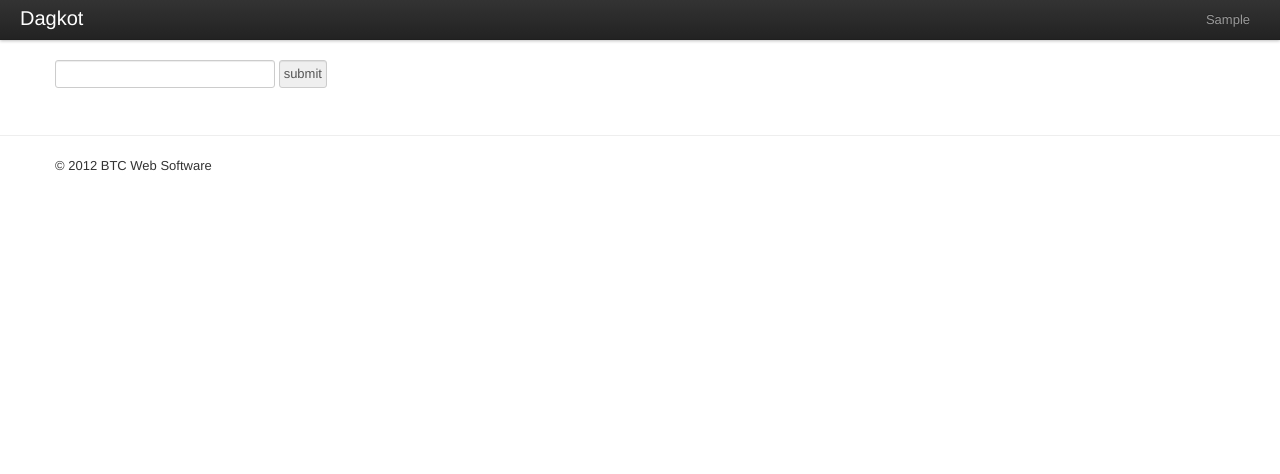
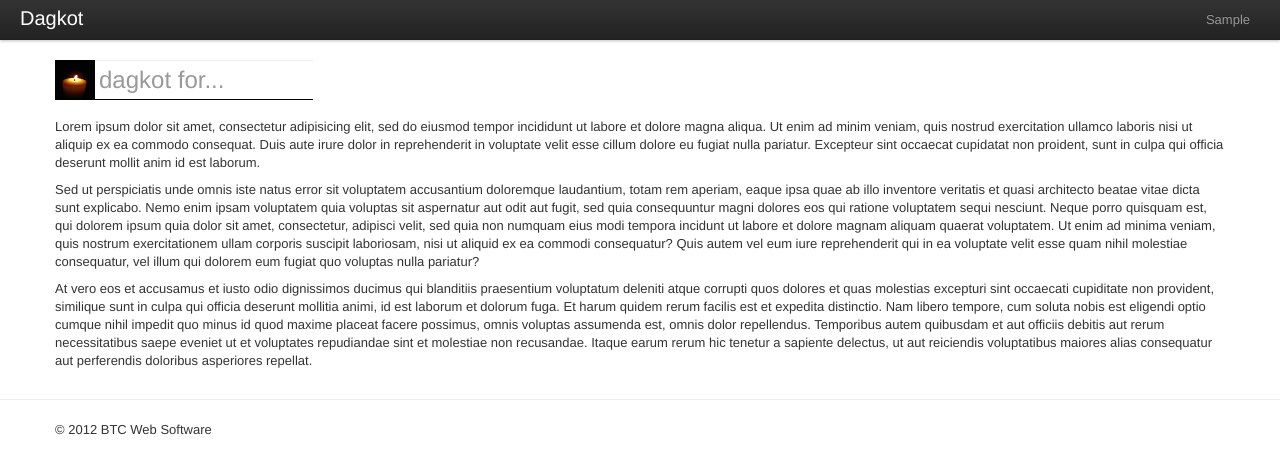
Before and after one commit to PeithVergil/dagkot, a Python web app: template templates/home/get.html in a window 1280 px wide. Shown: the top 474 px of the page. Run offline with Jinja, Linux system fonts and the light colour scheme; the template is opened without the code that fills it: most values are stand-ins (such as "Sample title", 1, 10 or a date in 2020); style sheets or scripts are compiled from the project's sources; some libraries are stand-ins or nearby versions.

Commit message:
* Created the "Add Dagkot" request handler. * Created the "Add Dagkot" template. * The home page can only be viewed when logged in.

```diff
--- a/app.yaml
+++ b/app.yaml
@@ -11,8 +11,11 @@ handlers:
   static_dir: css
 - url: /less
   static_dir: less
-- url: /
+- url: /images
+  static_dir: images
+- url: /(add|edit|delete)?
   script: home.app
+  login: required
 - url: /user/.*
   script: user.app
   login: required
--- a/less/style.less
+++ b/less/style.less
@@ -1,4 +1,12 @@
 @space: 20px;
+
+.FloatLeft {
+	float: left;
+}
+
+.ClearBoth {
+	clear: both;
+}
 
 @media (min-width:980px) {
 	body {
@@ -8,6 +16,43 @@
 
 #content {
 	padding: @space 0;
+
+	#frm_dagkot_for {
+		#img_dagkot_for {
+			.FloatLeft;
+
+			display: block;
+			height: 40px;
+			width: 40px;
+		}
+
+		#div_dagkot_for {
+			.FloatLeft;
+
+			display: block;
+
+			#txt_dagkot_for {
+				@textsize: 24px;
+
+				height: 31px;
+				font-size: @textsize;
+				line-height: @textsize;
+				border-top: none;
+				border-left: none;
+				border-right: none;
+				border-bottom: 1px solid #000;
+				border-radius:0;
+				-moz-border-radius:0;
+				-webkit-border-radius:0;
+				margin-bottom: 0;
+			}
+		}
+
+		#dagkot_msg {
+			height: 120px;
+    		width: 320px;
+		}
+	}
 }
 
 footer {
--- a/templates/home/get.html
+++ b/templates/home/get.html
@@ -1,12 +1,23 @@
 {% extends "base.html" %}
 
 {% block content %}
-	{% if message %}
-		<h2>{{ message }}</h2>
-	{% endif %}
+	<div class="row-fluid">
+		<div class="span12">
+			<form id="frm_dagkot_for" method="post" action="/add">
+				<img id="img_dagkot_for" src="/images/candle-default.gif" />
+				<div ID="div_dagkot_for">
+					<input type="text" name="txt_dagkot_for" id="txt_dagkot_for" placeholder="dagkot for..." />
+				</div>
+				<div class="ClearBoth"></div>
+			</form>
+		</div>
+	</div>
 
-	<form method="post">
-		<input type="text" name="greeting" />
-		<input type="submit" value="submit" />
-	</form>
+	<div class="row-fluid">
+		<div class="span12">
+			<p>Lorem ipsum dolor sit amet, consectetur adipisicing elit, sed do eiusmod tempor incididunt ut labore et dolore magna aliqua. Ut enim ad minim veniam, quis nostrud exercitation ullamco laboris nisi ut aliquip ex ea commodo consequat. Duis aute irure dolor in reprehenderit in voluptate velit esse cillum dolore eu fugiat nulla pariatur. Excepteur sint occaecat cupidatat non proident, sunt in culpa qui officia deserunt mollit anim id est laborum.</p>
+			<p>Sed ut perspiciatis unde omnis iste natus error sit voluptatem accusantium doloremque laudantium, totam rem aperiam, eaque ipsa quae ab illo inventore veritatis et quasi architecto beatae vitae dicta sunt explicabo. Nemo enim ipsam voluptatem quia voluptas sit aspernatur aut odit aut fugit, sed quia consequuntur magni dolores eos qui ratione voluptatem sequi nesciunt. Neque porro quisquam est, qui dolorem ipsum quia dolor sit amet, consectetur, adipisci velit, sed quia non numquam eius modi tempora incidunt ut labore et dolore magnam aliquam quaerat voluptatem. Ut enim ad minima veniam, quis nostrum exercitationem ullam corporis suscipit laboriosam, nisi ut aliquid ex ea commodi consequatur? Quis autem vel eum iure reprehenderit qui in ea voluptate velit esse quam nihil molestiae consequatur, vel illum qui dolorem eum fugiat quo voluptas nulla pariatur?</p>
+			<p>At vero eos et accusamus et iusto odio dignissimos ducimus qui blanditiis praesentium voluptatum deleniti atque corrupti quos dolores et quas molestias excepturi sint occaecati cupiditate non provident, similique sunt in culpa qui officia deserunt mollitia animi, id est laborum et dolorum fuga. Et harum quidem rerum facilis est et expedita distinctio. Nam libero tempore, cum soluta nobis est eligendi optio cumque nihil impedit quo minus id quod maxime placeat facere possimus, omnis voluptas assumenda est, omnis dolor repellendus. Temporibus autem quibusdam et aut officiis debitis aut rerum necessitatibus saepe eveniet ut et voluptates repudiandae sint et molestiae non recusandae. Itaque earum rerum hic tenetur a sapiente delectus, ut aut reiciendis voluptatibus maiores alias consequatur aut perferendis doloribus asperiores repellat.</p>
+		</div>
+	</div>
 {% endblock content %}
```
Also changed, not shown: base.py (+19 -10 lines), home.py (+9 -1 lines), templates/home/add.html (added, +23 -0 lines), dagkot.py (added), images/candle-default.gif (added).
